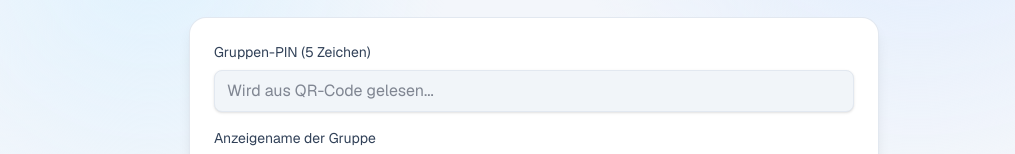
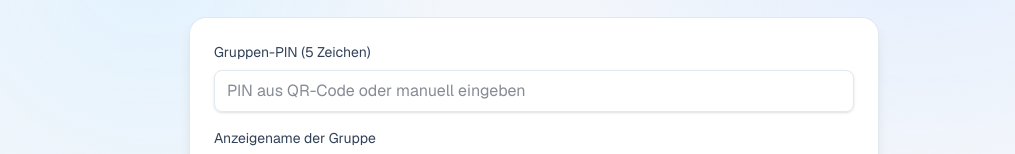
Before and after one commit to swjnmang/marktmatch5, a Next.js app in the folder mm5-vercel/: page /gruppe/1 in a window 1280 px wide. Shown: the part 202-356 px from the top of the page, without its empty margins (106-1121 px from the left). Built offline with nearby package versions, Linux system fonts and the light colour scheme; no server answers.

Commit message:
fix: allow manual PIN entry, normalize PIN, and reset loading state

```diff
--- a/mm5-vercel/src/app/gruppe/game-form.tsx
+++ b/mm5-vercel/src/app/gruppe/game-form.tsx
@@ -22,7 +22,7 @@ export function GruppeGameForm() {
     // Lese PIN direkt aus searchParams
     const pinParam = searchParams.get("pin");
     if (pinParam) {
-      setPin(pinParam);
+      setPin(pinParam.toUpperCase());
     }
     setMounted(true);
   }, [searchParams]);
@@ -39,16 +39,15 @@ export function GruppeGameForm() {
         return;
       }
 
-      // Überprüfe PIN - sie sollte bereits aus der URL geladen sein
-      if (!pin || pin.trim().length === 0) {
-        setError("PIN fehlt. Bitte scanne den QR-Code erneut oder prüfe den Link.");
-        setLoading(false);
+      // Überprüfe PIN - entweder aus URL oder manuell eingegeben
+      const normalizedPin = pin.trim().toUpperCase();
+      if (!normalizedPin) {
+        setError("PIN fehlt. Bitte scanne den QR-Code erneut oder gib die PIN manuell ein.");
         return;
       }
 
-      if (pin.length !== 5) {
-        setError(`PIN muss 5 Zeichen lang sein (aktuell: ${pin.length} Zeichen: "${pin}").`);
-        setLoading(false);
+      if (normalizedPin.length !== 5) {
+        setError(`PIN muss 5 Zeichen lang sein (aktuell: ${normalizedPin.length}).`);
         return;
       }
 
@@ -63,9 +62,8 @@ export function GruppeGameForm() {
       const gameData = gameDoc.data() as GameDocument;
 
       // Validiere PIN
-      if (gameData.joinPin.toUpperCase() !== pin.toUpperCase()) {
-        setError("Ungültige PIN.");
-        setLoading(false);
+      if (gameData.joinPin.toUpperCase() !== normalizedPin) {
+        setError(`Ungültige PIN. Erwartet: "${gameData.joinPin}", erhalten: "${normalizedPin}".`);
         return;
       }
 
@@ -94,6 +92,7 @@ export function GruppeGameForm() {
     } catch (err: any) {
       console.error("Error joining game:", err);
       setError(`Fehler: ${err.message}`);
+    } finally {
       setLoading(false);
     }
   };
@@ -124,9 +123,10 @@ export function GruppeGameForm() {
             <input
               type="text"
               value={pin}
-              disabled={true}
-              placeholder="Wird aus QR-Code gelesen..."
-              className="rounded-lg border border-slate-200 px-3 py-2 text-base text-slate-900 shadow-sm focus:border-sky-400 focus:outline-none focus:ring-2 focus:ring-sky-200 disabled:bg-slate-100 disabled:cursor-not-allowed"
+              onChange={(e) => setPin(e.target.value.toUpperCase())}
+              placeholder="PIN aus QR-Code oder manuell eingeben"
+              maxLength={5}
+              className="rounded-lg border border-slate-200 px-3 py-2 text-base text-slate-900 shadow-sm focus:border-sky-400 focus:outline-none focus:ring-2 focus:ring-sky-200"
             />
           </label>
 
```
